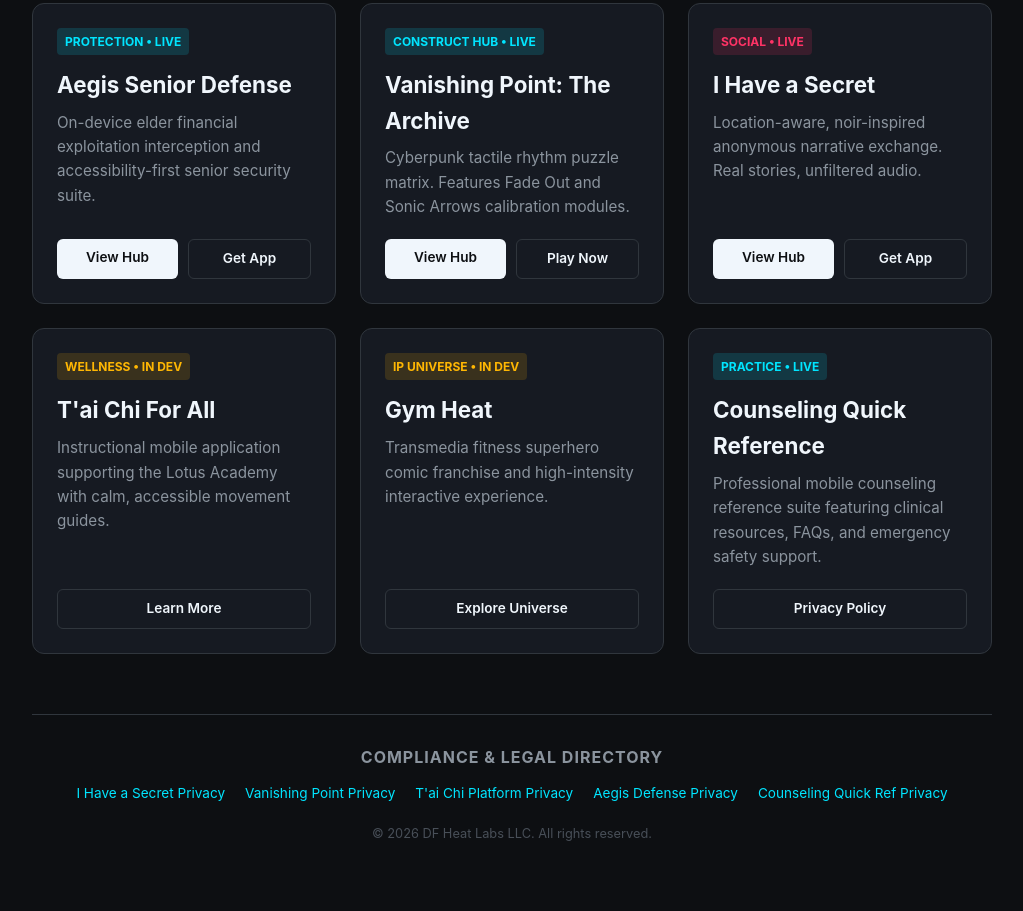
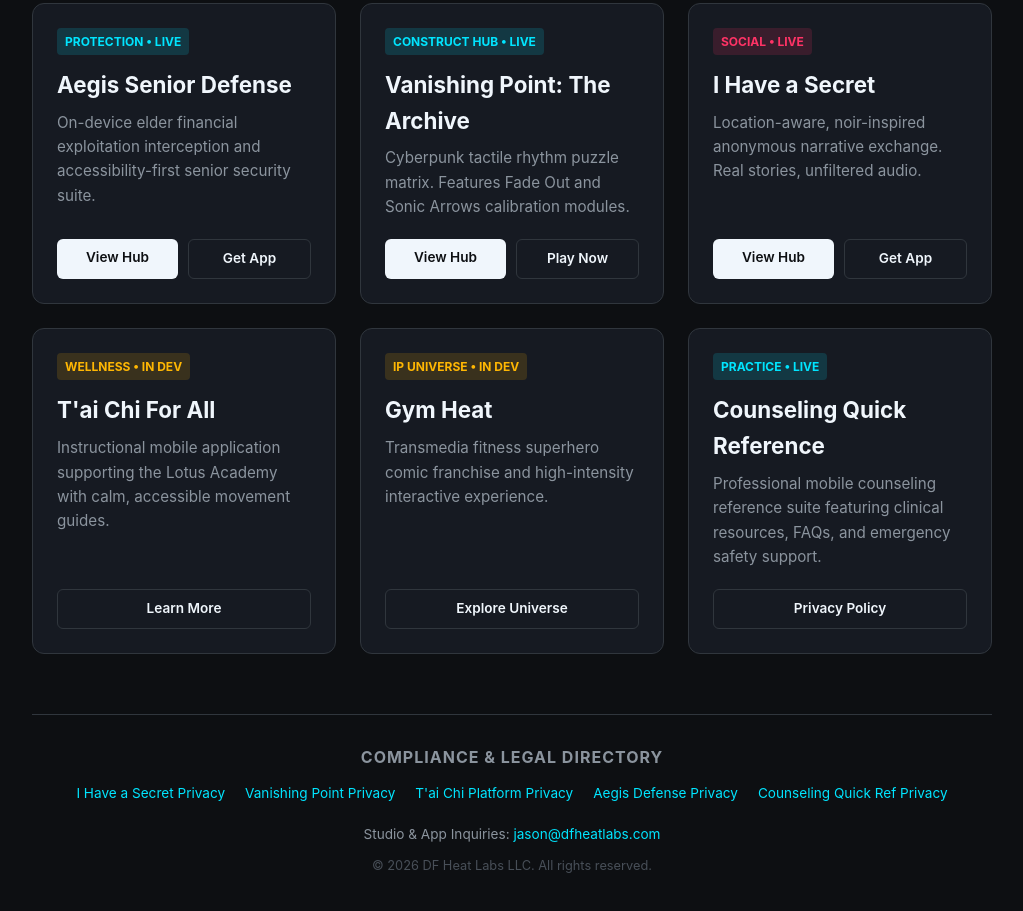
Before and after one commit to jferg719/jmf-wellness, a plain HTML site: page index.html in a window 1280 px wide. Shown: the part 337-1248 px from the top of the page, without its empty margins (128-1151 px from the left). Before the commit the page ends 1222 px from the top, so only its background shows below. Drawn offline with Linux system fonts and the light colour scheme.

Commit message:
Update index.html

```diff
--- a/index.html
+++ b/index.html
@@ -189,6 +189,9 @@
             <a href="./legal/aegis-privacy.html">Aegis Defense Privacy</a>
             <a href="https://jferg719.github.io/dfheatlabs-legal/counseling-privacy.html" target="_blank">Counseling Quick Ref Privacy</a>
         </div>
+        <p style="font-size: 0.85rem; color: var(--text-muted); margin-bottom: 10px;">
+    Studio &amp; App Inquiries: <a href="mailto:jason@dfheatlabs.com" style="color: var(--accent-cyan); text-decoration: none;">jason@dfheatlabs.com</a>
+</p>
         <p class="copy">© 2026 DF Heat Labs LLC. All rights reserved.</p>
     </footer>
 </div>
```
